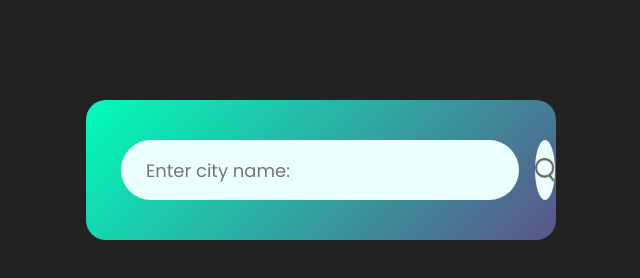
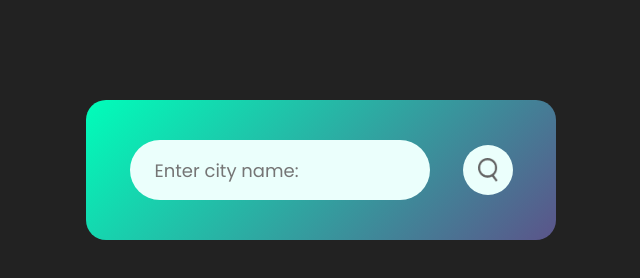
Before and after one commit to Swati7819/My-weather-app, a plain HTML site: page index.html in a window 1280 px wide. Shown: the whole page, without its empty margins (319-959 px from the left). Drawn offline with Linux system fonts and the light colour scheme.

Commit message:
Update style.css

```diff
--- a/style.css
+++ b/style.css
@@ -24,7 +24,7 @@ body {
     width: 100%;
     display: flex;
     align-items: center;
-    justify-content: space-between;
+    justify-content: space-around;
 }
 
 .search input {
@@ -34,6 +34,7 @@ body {
     color: #555;
     padding: 10px 25px;
     height: 60px;
+    max-width: 75%;
     border-radius: 30px;
     flex: 1;
     margin-right: 16px;
@@ -45,8 +46,8 @@ body {
     outline: 0;
     background-color: #ebfffc;
     border-radius: 50%;
-    width: 60px;
-    height: 60px;
+    width: 50px;
+    height: 50px;
     cursor: pointer;
     display: flex;
     justify-content: center;
```
